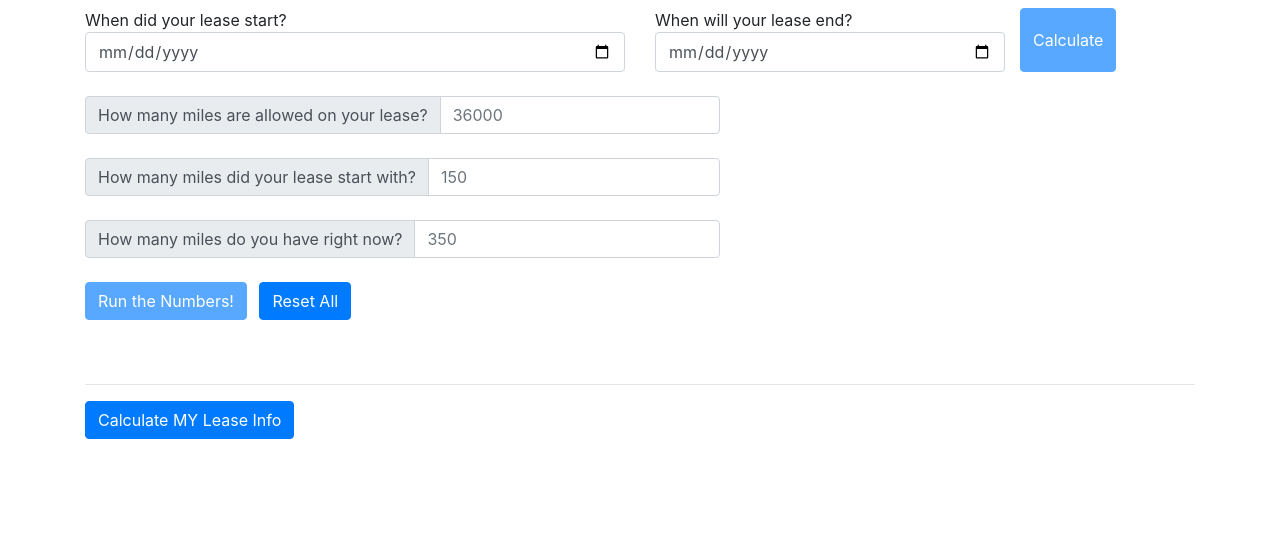
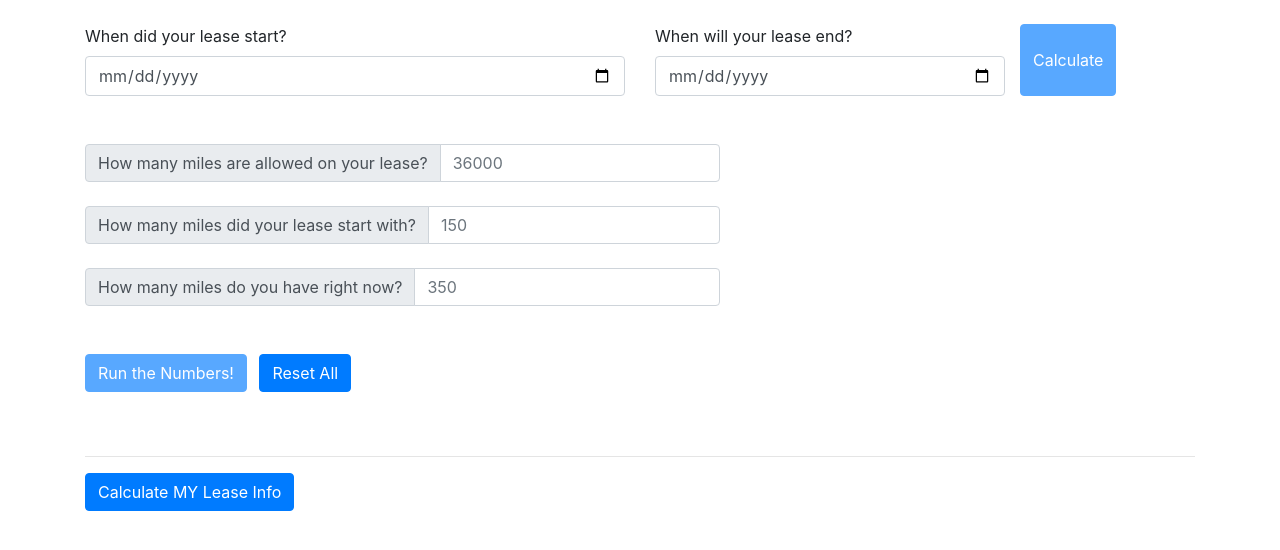
Before and after one commit to sam11385/lease-calculator, a website: page index.html in a window 1280 px wide. Drawn offline with nearby package versions, Linux system fonts and the light colour scheme.

Commit message:
Layout updates.

```diff
--- a/index.html
+++ b/index.html
@@ -11,14 +11,14 @@
 
 <body>
     <div class="container">
-        <div class="row mt-2">
+        <div class="row mt-4">
             <div class="col-sm-6">
                 When did your lease start?
-                <input class="form-control" type="date" id="userSelectStartDate" onchange="enableButton()" />
+                <input class="form-control mt-2" type="date" id="userSelectStartDate" onchange="enableButton()" />
             </div>
             <div class="col-sm-4">
                 When will your lease end?
-                <input class="form-control" type="date" id="userSelectEndDate" onchange="enableButton()" />
+                <input class="form-control mt-2" type="date" id="userSelectEndDate" onchange="enableButton()" />
             </div>
             <button type="button" onclick="calculateDays()" disabled id="calculateButtton" class="btn btn-primary" data-toggle="tooltip" data-placement="top" title="Get the total number of days in your lease">
           Calculate
@@ -31,7 +31,7 @@
             </div>
         </div>
 
-        <div class="row mt-4">
+        <div class="row mt-5">
             <div class="col-sm-7">
                 <div class="input-group">
                     <div class="input-group-prepend">
@@ -87,7 +87,7 @@
         </div>
       </div>
 
-      <div class="row mt-4">
+      <div class="row mt-5">
         <div class="col-sm-12">
           <button
             type="button"
```
